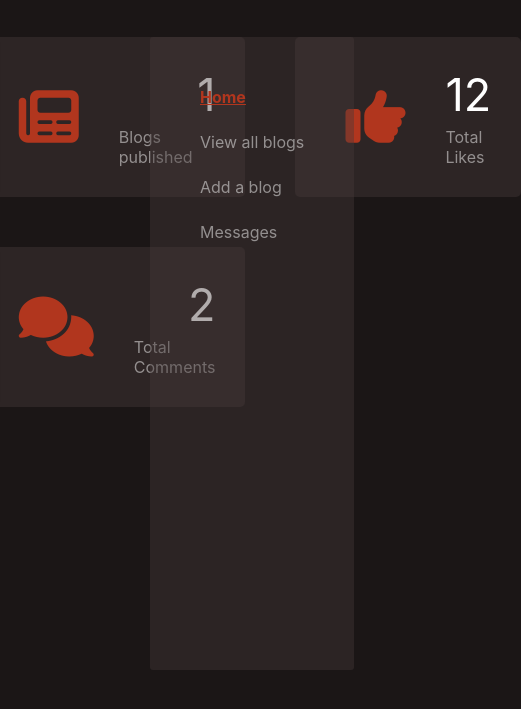
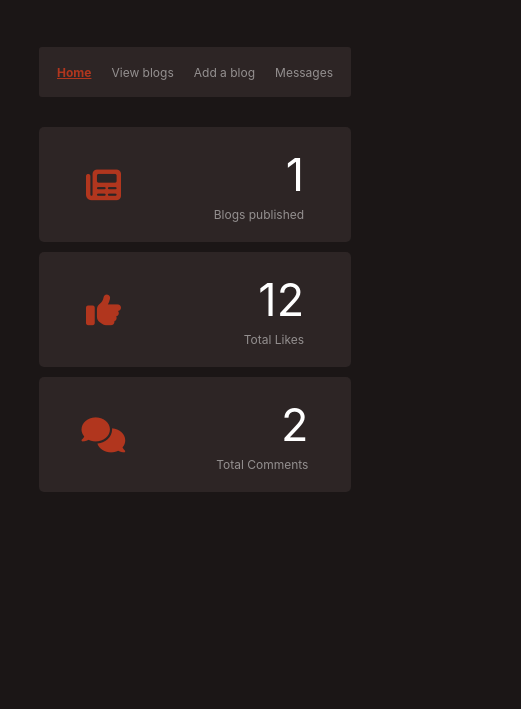
Before and after one commit to AdrineUWERA/my_brand, a plain HTML site: page admin-dashboard.html in a window 390 px wide. Shown: the part 83-792 px from the top of the page, 521 px wide, since content can reach past the window. Drawn offline with Linux system fonts and the light colour scheme.

Commit message:
dashboard responsiveness

```diff
--- a/admin-dashboard.html
+++ b/admin-dashboard.html
@@ -93,7 +93,7 @@
                   <li class="active">
                     <a href="admin-dashboard.html">Home</a>
                   </li>
-                  <li><a href="ad-view-blogs.html">View all blogs</a></li>
+                  <li><a href="ad-view-blogs.html">View blogs</a></li>
                   <li><a href="ad-add-blog.html">Add a blog</a></li>
                   <li><a href="ad-messages.html">Messages</a></li>
                 </ul>
--- a/css/ad-add-blog.css
+++ b/css/ad-add-blog.css
@@ -291,7 +291,7 @@ form {
   width: 90%;
   margin: 30px 0px;
   padding: 10px 0px;
-  color: #fff;
+  color: #b1361e;
   border: 1px solid #b1361e;
   border-radius: 3px;
   background-color: hsla(10, 71%, 41%, 0.15);
--- a/css/ad-view-blogs.css
+++ b/css/ad-view-blogs.css
@@ -198,7 +198,7 @@ body {
 .dashboard .sidebar {
   background-color: hsla(0, 11%, 25%, 42%);
   padding: 50px;
-  padding-right: 40px;
+  padding-right: 45px;
   min-height: 75vh;
   height: 75vh;
   position: fixed;
@@ -285,6 +285,38 @@ body {
   list-style-type: none;
   display: flex;
   flex-direction: row;
+}
+
+@media (max-width: 1230px) and (min-width: 1000px) {
+  .dashboard .sidebar {
+    position: fixed;
+    left: 120px;
+    font-size: 14px;
+  }
+
+  .dashboard .dashboard-content {
+    padding-left: 250px;
+  }
+}
+
+@media (max-width: 999px) {
+  .dashboard .sidebar {
+    position: fixed;
+    left: 120px;
+    font-size: 12px;
+    padding: 40px;
+  }
+
+  .dashboard .dashboard-content {
+    padding-left: 0px;
+  }
+
+  .all-blogs {
+    display: grid;
+    grid-template-columns: 1fr;
+    gap: 20px;
+  }
+
 }
 
 @media (max-width: 800px) {
@@ -376,4 +408,56 @@ body {
   .email-address {
     display: none;
   }
+
+  .dashboard {
+    display: flex;
+    justify-content: center;
+    align-items: center;
+    flex-direction: column;
+    width: 100%;
+    gap: 30px;
+  }
+
+  .dashboard .sidebar {
+    background-color: hsla(0, 11%, 25%, 42%);
+    padding: 0px;
+    margin-top: 10px;
+    min-height: 0px;
+    height: 50px;
+    position: relative;
+    left: 0px;
+    right: auto;
+    top: 0px;
+    border-radius: 3px;
+    display: flex;
+    flex-direction: row;
+    justify-content: center;
+    align-items: center;
+    width: 100%;
+  }
+
+  .dashboard .dashboard-content {
+    /* background-color: hsla(0, 11%, 25%, 42%); */
+    display: flex;
+    flex-direction: column;
+    width: 100%;
+    justify-content: flex-start;
+    align-items: flex-start;
+    padding-left: 0;
+  }
+
+  .sidebar ul {
+    display: flex;
+    flex-direction: row;
+    justify-content: center;
+    align-items: center;
+    padding-left: 0px;
+    gap: 20px;
+  }
+
+  .sidebar li {
+    list-style-type: none;
+    padding-bottom: 0px;
+    text-decoration: none;
+  }
 }
--- a/css/admin-dashboard.css
+++ b/css/admin-dashboard.css
@@ -30,7 +30,6 @@ body {
   height: 45px;
   width: auto;
 }
-
 
 .link-label {
   letter-spacing: 0.3px;
@@ -181,7 +180,6 @@ body {
   width: 100%;
   gap: 80px;
   padding-top: 20px;
-  margin-left: 1fr;
   max-height: 100vh;
 }
 
@@ -189,6 +187,7 @@ body {
   background-color: hsla(0, 11%, 25%, 42%);
   padding: 50px;
   min-height: 75vh;
+  /* height: 75vh; */
   position: fixed;
   left: 150px;
   right: auto;
@@ -201,8 +200,8 @@ body {
   padding-bottom: 25px;
   text-decoration: none;
 }
-.sidebar a{
-    color:hsla(0, 0%, 100%, 0.49)
+.sidebar a {
+  color: hsla(0, 0%, 100%, 0.49);
 }
 
 .active a {
@@ -217,14 +216,15 @@ body {
   flex-direction: column;
   width: 100%;
   justify-content: flex-start;
-  align-items: center;
-  padding-left: 100px;
+  align-items: flex-start;
+  padding-left: 300px;
 }
 
 .statistics {
   display: grid;
   grid-template-columns: 1fr 1fr;
   gap: 50px;
+  width: 100%;
 }
 
 .statistics .card {
@@ -239,25 +239,18 @@ body {
 
 .statistics .card i {
   font-size: 50px;
-  padding: 20px;
   color: #b1361e;
 }
 
-.statistics .card i {
-  font-size: 60px;
-  padding: 20px;
-  color: #b1361e;
-}
-.card-stats{
-    width: 50%;
+.card-stats {
+  width: 60%;
   display: flex;
   justify-content: flex-end;
   align-items: flex-end;
   flex-direction: column;
   gap: 5px;
-
 }
-.statistics .card .number{
+.statistics .card .number {
   font-size: 45px;
   color: white;
 }
@@ -272,7 +265,6 @@ body {
   margin-top: 88px;
 }
 
-
 #mobile_menu {
   display: none;
 }
@@ -283,7 +275,59 @@ body {
   flex-direction: row;
 }
 
-@media (max-width: 800px) {
+@media (max-width: 1230px) and (min-width: 1000px) {
+  .dashboard .sidebar {
+    position: fixed;
+    left: 120px;
+    font-size: 14px;
+  }
+
+  .dashboard .dashboard-content {
+    padding-left: 250px;
+  }
+
+  .statistics .card .stat-subject {
+    /* color: white; */
+    font-size: 14px;
+  }
+}
+
+@media (max-width: 999px) {
+  .dashboard .sidebar {
+    position: fixed;
+    left: 120px;
+    font-size: 12px;
+    padding: 40px;
+  }
+
+  .dashboard .dashboard-content {
+    padding-left: 200px;
+  }
+
+  .statistics .card .stat-subject {
+    /* color: white; */
+    font-size: 12px;
+  }
+
+  .statistics {
+    display: grid;
+    grid-template-columns: 1fr 1fr;
+    gap: 30px;
+    width: 100%;
+  }
+
+  .statistics .card {
+    background-color: hsla(0, 11%, 25%, 42%);
+    padding: 25px;
+    gap: 10px;
+  }
+  .statistics .card i {
+    font-size: 35px;
+    color: #b1361e;
+  }
+}
+
+@media (max-width: 900px) {
   #mobile_menu {
     display: inline;
     position: relative;
@@ -342,8 +386,8 @@ body {
     margin-right: -20px;
   }
 
-  .nav-btn{
-    padding-top: 20px ;
+  .nav-btn {
+    padding-top: 20px;
   }
 
   .navbar_toggle .bar {
@@ -372,4 +416,84 @@ body {
   .email-address {
     display: none;
   }
+
+  .dashboard {
+    display: flex;
+    justify-content: center;
+    align-items: center;
+    flex-direction: column;
+    width: 100%;
+    gap: 30px;
+    max-height: 100vh;
   }
+
+  .dashboard .sidebar {
+    background-color: hsla(0, 11%, 25%, 42%);
+    padding: 0px;
+    margin-top: 10px;
+    min-height: 0px;
+    height: 50px;
+    position: relative;
+    left: 0px;
+    right: auto;
+    top: 0px;
+    border-radius: 3px;
+    display: flex;
+    flex-direction: row;
+    justify-content: center;
+    align-items: center;
+    width: 100%;
+  }
+
+  .dashboard .dashboard-content {
+    /* background-color: hsla(0, 11%, 25%, 42%); */
+    display: flex;
+    flex-direction: column;
+    width: 100%;
+    justify-content: flex-start;
+    align-items: flex-start;
+    padding-left: 0;
+  }
+
+  .sidebar ul {
+    display: flex;
+    flex-direction: row;
+    justify-content: center;
+    align-items: center;
+    padding-left: 0px;
+    gap: 20px;
+  }
+
+  .sidebar li {
+    list-style-type: none;
+    padding-bottom: 0px;
+    text-decoration: none;
+  }
+
+  .statistics {
+    display: grid;
+    grid-template-columns: 1fr 1fr;
+    gap: 10px;
+    width: 100%;
+  }
+
+  .statistics .card {
+    background-color: hsla(0, 11%, 25%, 42%);
+    padding: 20px;
+    display: flex;
+    justify-content: center;
+    align-items: center;
+    gap: 20px;
+    border-radius: 5px;
+  }
+}
+
+@media (max-width: 490px){
+  .statistics {
+    display: grid;
+    grid-template-columns: 1fr;
+    gap: 10px;
+    width: 100%;
+    padding-bottom: 50px;
+  }
+}
--- a/css/styles.css
+++ b/css/styles.css
@@ -392,7 +392,7 @@ body {
 
 .skill_bar .bar .js {
   width: 60%;
-  animation: css 2s;
+  animation: js 2s;
 }
 @keyframes js {
   0% {
```
Also changed, not shown: ad-update-blog.html (+1 -1 lines), ad-view-blogs.html (+1 -1 lines), css/login.css (+20 -11 lines), login.html (+1 -1 lines). Lines whose indentation alone changed are shown as unchanged.
